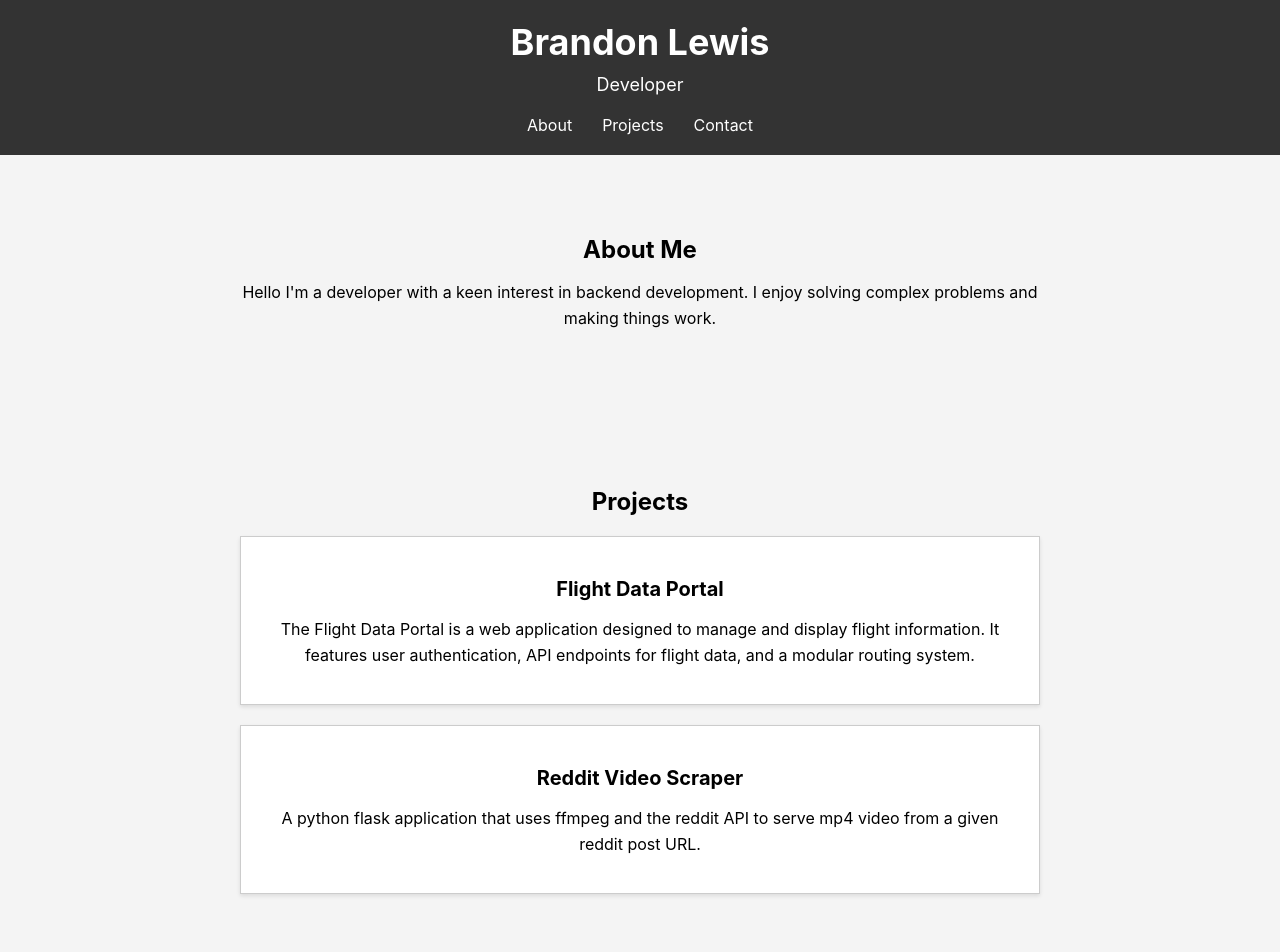
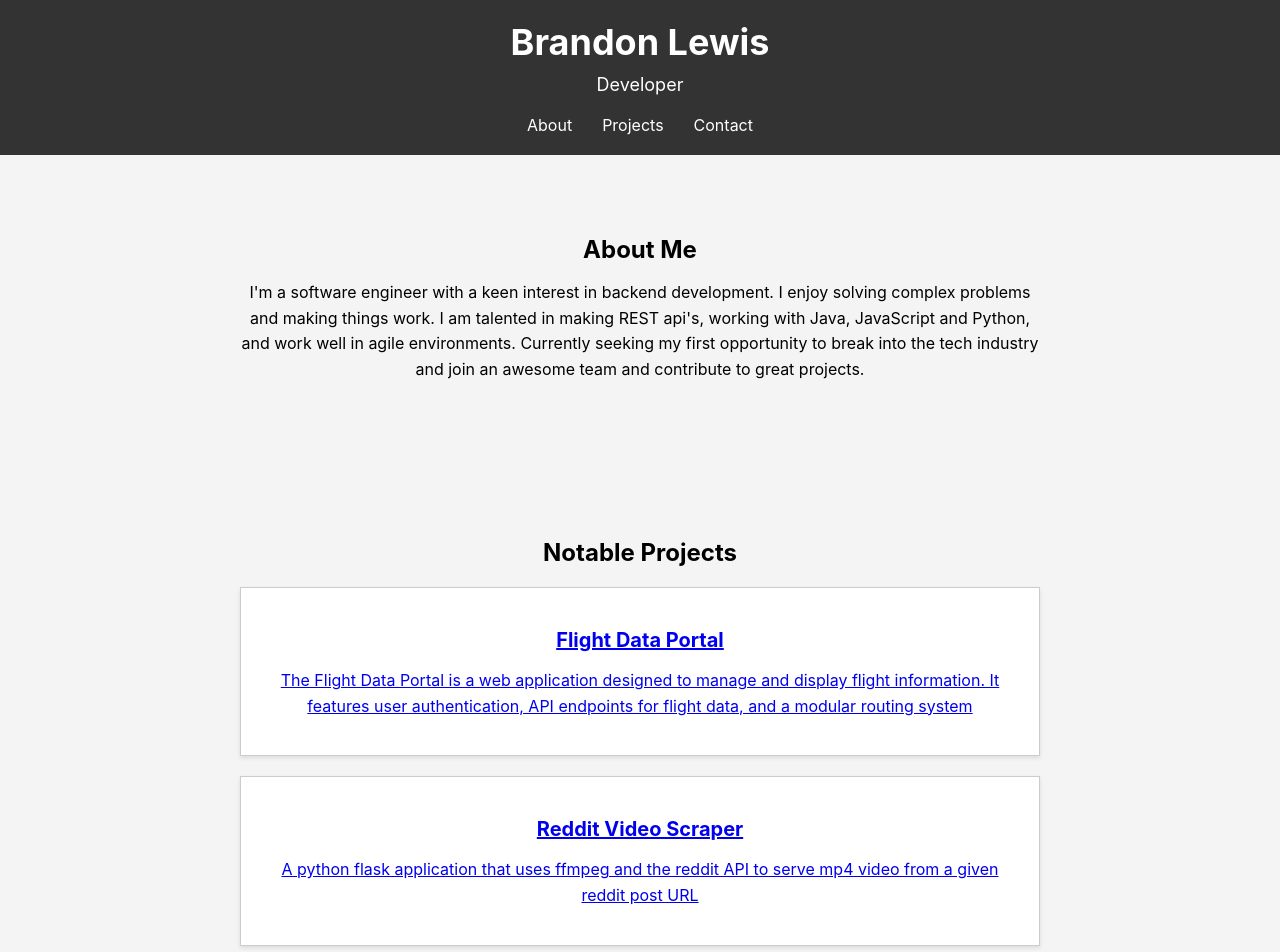
Before and after one commit to BLewis-Keyin/BLewis-Portfolio, a React (Create React App) app: page / in a window 1280 px wide. Shown: the top 952 px of the page. Built offline with nearby package versions, Linux system fonts and the light colour scheme; no server answers.

Commit message:
Protfolio Update 3/13/2024
Modified projects section, About me section

```diff
--- a/src/components/aboutMe.js
+++ b/src/components/aboutMe.js
@@ -7,8 +7,12 @@ function AboutMe() {
             <div className="about-me-content">
                 <h2>About Me</h2>
                 <p>
-                    Hello I'm a developer with a keen interest in backend development. I enjoy solving complex
+                    I'm a software engineer with a keen interest in backend development. I enjoy solving complex
                     problems and making things work.
+
+                    I am talented in making REST api's, working with Java, JavaScript and Python, and work well in agile environments.
+
+                    Currently seeking my first opportunity to break into the tech industry and join an awesome team and contribute to great projects.
                 </p>
             </div>
         </section>
--- a/src/components/projects.js
+++ b/src/components/projects.js
@@ -5,19 +5,20 @@ function Projects() {
     return (
         <section className="projects" id="projects">
             <div className="projects-content">
-                <h2>Projects</h2>
-                <div className="project" href="https://github.com/BLewis-Keyin/Flight-Data-Portal">
+                <h2>Notable Projects</h2>
+                <a href='https://github.com/BLewis-Keyin/Flight-Data-Portal'>
+                    <div className="project" >
                     <h3>Flight Data Portal</h3>
                     <p>
-                        The Flight Data Portal is a web application designed to manage and display flight information. It features user authentication, API endpoints for flight data, and a modular routing system.
+                        The Flight Data Portal is a web application designed to manage and display flight information. It features user authentication, API endpoints for flight data, and a modular routing system
                     </p>
-                </div>
-                <div className="project" href="https://github.com/BLewis-Keyin/RedditVideoScraper">
+                    </div></a>
+                <a href='https://github.com/BLewis-Keyin/RedditVideoScraper'><div className="project" >
                     <h3>Reddit Video Scraper</h3>
                     <p>
-                        A python flask application that uses ffmpeg and the reddit API to serve mp4 video from a given reddit post URL.
+                        A python flask application that uses ffmpeg and the reddit API to serve mp4 video from a given reddit post URL
                     </p>
-                </div>
+                </div></a>
             </div>
         </section>
     );
```
